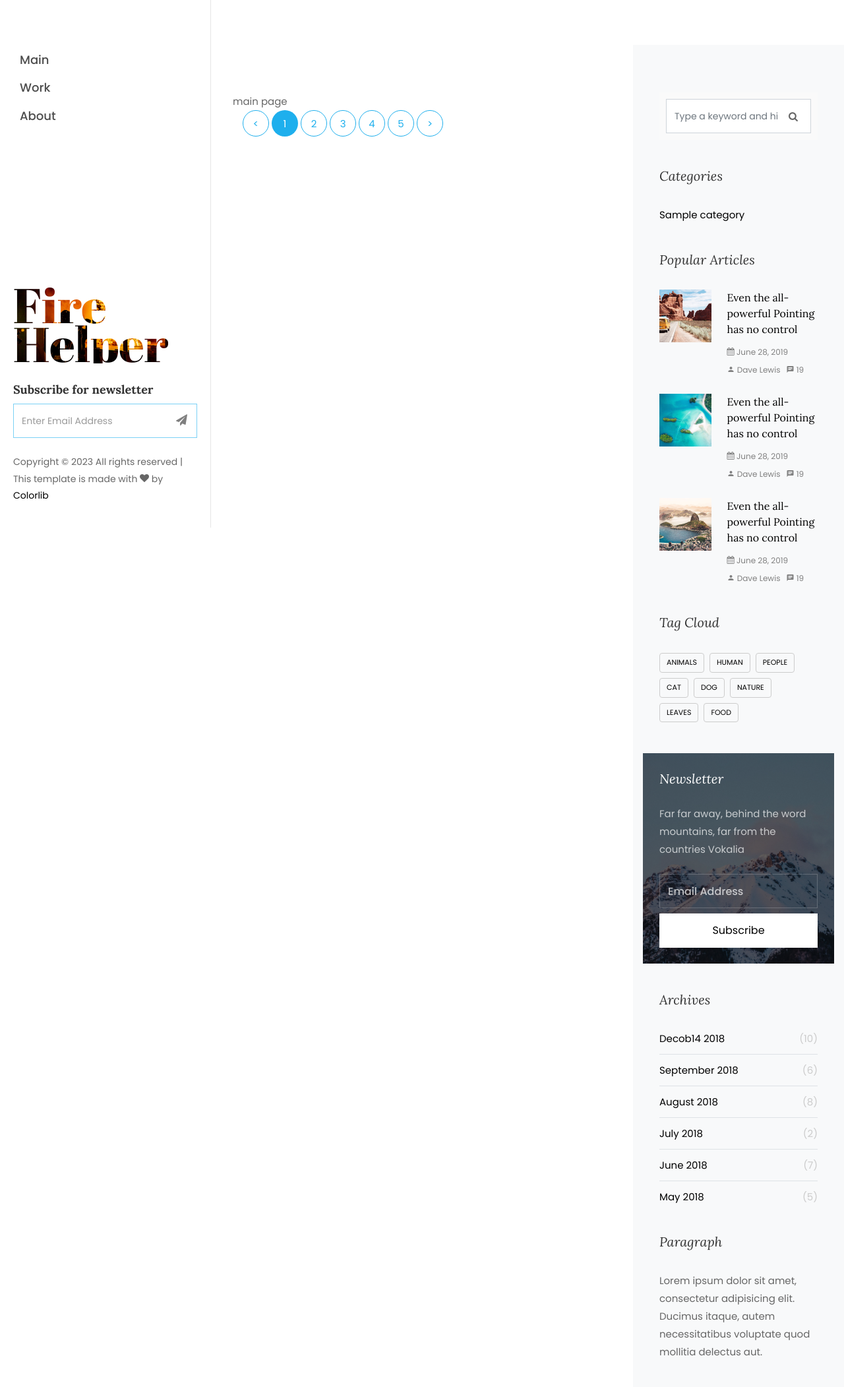
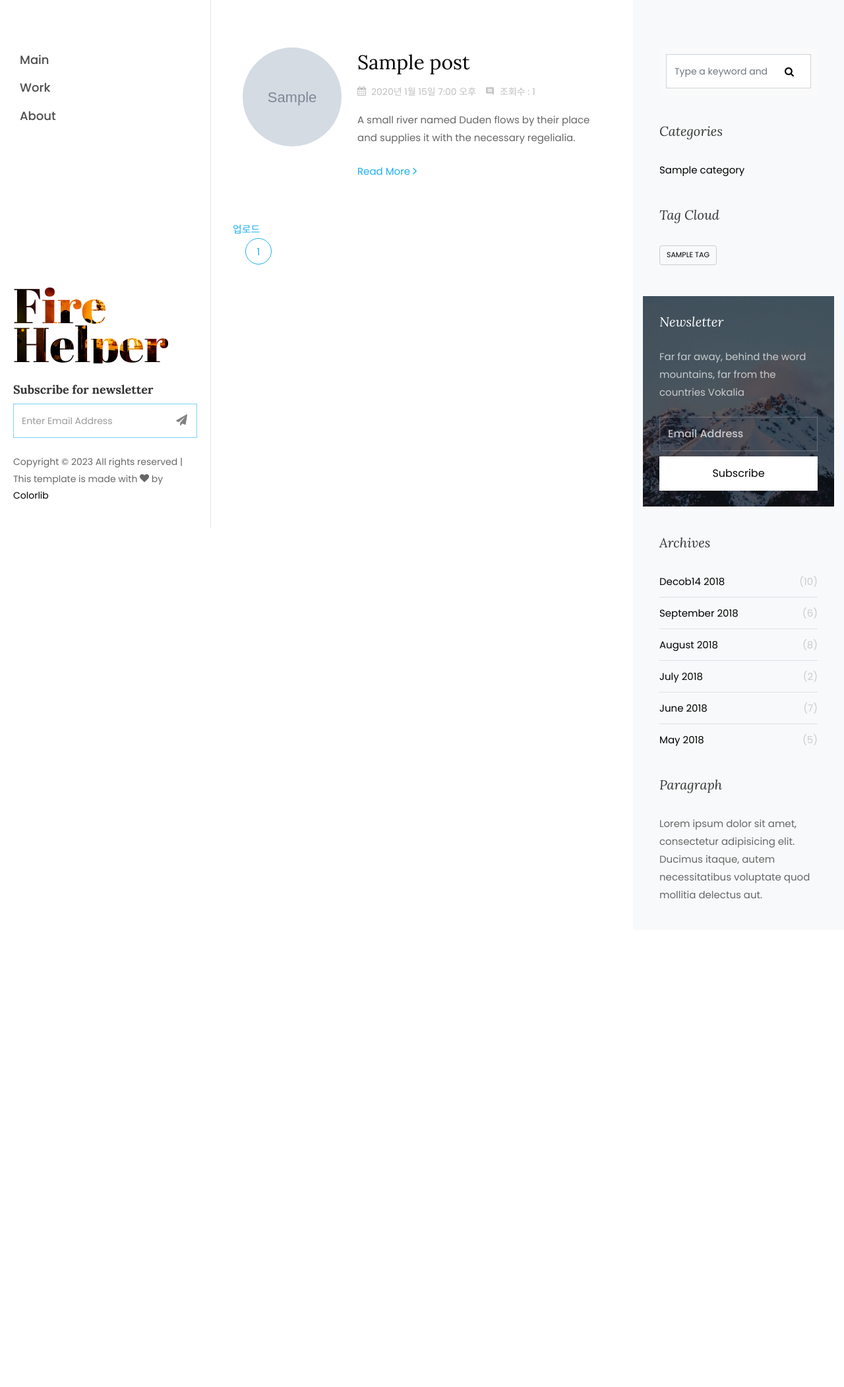
Before and after one commit to Alexmint001/Django_Blog, a Django app: page /blog/ in a window 1280 px wide. Shown: the whole page at 66% size. After the commit the page ends 1363 px from the top, so only its background shows below. Run offline with Django 4.2, Linux system fonts and the light colour scheme; tables that the repository leaves empty hold one stand-in row (values such as "Sample post"); grey boxes marked "Sample" are stand-in pictures; parts of the project's set-up code (start-up, migrations or seed data) failed here and were passed over; some libraries are stand-ins or nearby versions; some web fonts are replaced.

Commit message:
댓글 추가 삭제 수정 기능, 페이지네이션, 함수로 구현한 기능 클래스로 변경

```diff
--- a/blog/forms.py
+++ b/blog/forms.py
@@ -1,5 +1,5 @@
 from django import forms
-from .models import Post, Comment, Tag, Category
+from .models import Post, Comment, Tag
 
 class TagForm(forms.ModelForm):
     class Meta:
--- a/blog/models.py
+++ b/blog/models.py
@@ -31,7 +31,7 @@ class Post(models.Model):
 
 class Comment(models.Model):
     post = models.ForeignKey(
-        Post, on_delete=models.CASCADE
+        Post, on_delete=models.CASCADE, related_name='comments'
     )
     author = models.ForeignKey(
         User, on_delete=models.SET_NULL, null=True
--- a/blog/urls.py
+++ b/blog/urls.py
@@ -4,14 +4,14 @@ from . import views
 app_name = 'blog'
 
 urlpatterns = [
-    # 카테고리 반영은 보류
-    # path('', views.post_main, name = 'post_main'),
-    # path('<str:category_name>/', views.post_list, name = 'post_list'),
     path('', views.post_list, name = 'post_list'),
     path('new/', views.post_new, name='post_new'),
     path('<int:pk>/', views.post_detail, name='post_detail'),
     path('<int:pk>/edit/', views.post_edit, name='post_edit'),
     path('<int:pk>/delete/', views.post_delete, name='post_delete'),
-    path('<str:category_name>/', views.CategoryView, name='category'),
-    # path('tag/<str:tag>/', views.posttag, name='posttag'),
+    path('<str:category_name>/', views.categoryview, name='category'),
+    path('tag/<str:tag_name>/', views.tagview, name='tagview'),
+    path('<int:pk>/comment/new/', views.comment_new, name='comment_new'),
+    path('<int:pk>/comment/edit/', views.comment_edit, name='comment_edit'),
+    path('<int:pk>/comment/delete/', views.comment_delete, name='comment_delete'),
 ]
--- a/blog/views.py
+++ b/blog/views.py
@@ -12,6 +12,10 @@ class PostListView(ListView):
     model = Post
     ordering = '-pk'
 
+    template_name = 'blog/post_list.html'
+    context_object_name = 'posts'
+    paginate_by = 5
+
     def get_queryset(self):
         queryset = super().get_queryset()
         q = self.request.GET.get('q', '')
@@ -21,7 +25,6 @@ class PostListView(ListView):
         return queryset
 
 post_list = PostListView.as_view()
-
 
 class PostCreateView(LoginRequiredMixin, CreateView):
     model = Post
@@ -35,7 +38,6 @@ class PostCreateView(LoginRequiredMixin, CreateView):
         return super().form_valid(form)
 
 post_new = PostCreateView.as_view()
-
 
 class PostDetailView(DetailView):
     model = Post
@@ -58,11 +60,13 @@ post_detail = PostDetailView.as_view()
 class PostUpdateView(UserPassesTestMixin, UpdateView):
     model = Post
     form_class = PostForm
-    success_url = reverse_lazy('blog:post_list')
     template_name = 'blog/form.html'
 
     def test_func(self):
         return self.get_object().author == self.request.user
+
+    def get_success_url(self):
+        return reverse_lazy('blog:post_detail', kwargs = {'pk':self.object.pk})
 
 
 post_edit = PostUpdateView.as_view()
@@ -78,38 +82,107 @@ class PostDeleteView(UserPassesTestMixin, DeleteView):
 post_delete = PostDeleteView.as_view()
 
 
+class CategoryListView(ListView):
+    model = Post
+    template_name = 'blog/category.html'
+    context_object_name = 'posts'
+    paginate_by = 5
+    ordering = '-pk'
 
+    def get_queryset(self):
+        # 카테고리 별 검색 기능
+        self.category = get_object_or_404(Category, name=self.kwargs['category_name'])
+        qc = super().get_queryset().filter(category=self.category)
+
+        q = self.request.GET.get('q', '')
+        if q:
+            qc = qc.filter(Q(title__icontains=q) | Q(content__icontains=q))
+        return qc
+
+    def get_context_data(self, **kwargs):
+        context = super().get_context_data(**kwargs)
+        context["category_name"] = self.category.name
+        context["categories"] = Category.objects.all()
+        return context
+
+categoryview = CategoryListView.as_view()
+
+
+class TagListView(ListView):
+    model = Post
+    template_name = 'blog/posttag.html'
+    context_object_name = 'tagposts'
+    paginate_by = 5
+    ordering = '-pk'
+
+    def get_queryset(self):
+        # 태그 별 검색 기능
+        self.tag = get_object_or_404(Tag, name=self.kwargs['tag_name'])
+        qt = super().get_queryset().filter(tags__name=self.tag)
+
+        q = self.request.GET.get('q', '')
+        if q:
+            qt = qt.filter(Q(title__icontains=q) | Q(content__icontains=q))
+        return qt
+
+    def get_context_data(self, **kwargs):
+        context = super().get_context_data(**kwargs)
+        context["tag_name"] = self.tag.name
+        context["tags"] = Tag.objects.all()
+        return context
+
+tagview = TagListView.as_view()
+
+
+class CommentCreateView(LoginRequiredMixin, CreateView):
+    model = Comment
+    form_class = CommentForm
+    template_name = 'blog/form.html'
+
+    def form_valid(self, form):
+        post = get_object_or_404(Post, pk=self.kwargs['pk'])
+        comment = form.save(commit=False)
+        comment.author = self.request.user
+        comment.post = post
+        return super().form_valid(form)
+
+    def get_success_url(self):
+        return reverse_lazy('blog:post_detail', kwargs = {'pk':self.object.post.pk})
+
+comment_new = CommentCreateView.as_view()
+
+class CommentUpdateView(UserPassesTestMixin, UpdateView):
+    model = Comment
+    form_class = CommentForm
+    template_name = 'blog/form.html'
+
+    def test_func(self):
+        return self.get_object().author == self.request.user
+
+    def form_valid(self, form):
+        comment = get_object_or_404(Comment, pk=self.kwargs['pk'])
+        form.instance.author = self.request.user
+        form.instance.post = comment.post
+        return super().form_valid(form)
+
+    def get_success_url(self):
+        return reverse_lazy('blog:post_detail', kwargs = {'pk':self.object.post.pk})
+
+comment_edit = CommentUpdateView.as_view()
+
+class CommentDeleteView(UserPassesTestMixin, DeleteView):
+    model = Comment
+
+    def test_func(self):
+        return self.get_object().author == self.request.user
+
+    def get_success_url(self):
+        return reverse_lazy('blog:post_detail', kwargs = {'pk':self.object.post.pk})
+
+comment_delete = CommentDeleteView.as_view()
+
+## CBV로 변경 필요
 def _404_errorpage(request, pk):
 # 삭제된 게시물 접속 시 404 에러페이지 구현
     object = get_object_or_404(Post, pk=pk)
     return render(request, '404.html', {'object':object})
-
-
-def CategoryView(request, category_name):
-    # category = get_object_or_404(Category, name=category_name)
-    # category_posts = Post.objects.filter(category = category)
-    # categories = Category.objects.all()
-    # return render(
-    #     request,
-    #     "blog/category.html",
-    #     {
-    #         "category_name": category_name,
-    #         "category_posts": category_posts,
-    #     },
-    # )
-    page = request.GET.get("page")
-    category = get_object_or_404(Category, name=category_name)
-    category_posts = Post.objects.filter(category=category)
-    paginator = Paginator(category_posts, 5)
-    posts = paginator.get_page(page)
-    categories = Category.objects.all()
-    return render(
-        request,
-        "blog/category.html",
-        {
-            "category_name": category_name,
-            "category_posts": category_posts,
-            "categories": categories,
-            "posts": posts,
-        },
-    )
--- a/firehelper/settings.py
+++ b/firehelper/settings.py
@@ -63,6 +63,7 @@ TEMPLATES = [
         'OPTIONS': {
             'context_processors': [
                 'utils.context_processors.categories',
+                'utils.context_processors.tags',
                 'django.template.context_processors.debug',
                 'django.template.context_processors.request',
                 'django.contrib.auth.context_processors.auth',
--- a/templates/base.html
+++ b/templates/base.html
@@ -38,8 +38,8 @@
         <aside id="colorlib-aside" role="complementary" class="js-fullheight">
             <nav id="colorlib-main-menu" role="navigation">
                 <ul>
-                    <li><a href="{% url 'blog:post_list' %}">Main</a></li>
-                    <li><a href="#">Work</a></li>
+                    <li><a href="#">Main</a></li>
+                    <li><a href="{% url 'blog:post_list' %}">Work</a></li>
                     <li><a href="{% url 'main:about' %}">About</a></li>
                 </ul>
             </nav>
--- a/templates/base_detail.html
+++ b/templates/base_detail.html
@@ -1,5 +1,6 @@
 {% extends 'base.html' %}
 {% block base %}
+
 {% block content %}
 {% endblock %}
 {% load static %}
@@ -9,9 +10,8 @@
     <div class="sidebar-box pt-md-4">
         <form action="#" class="search-form">
             <div class="form-group">
-                <span class="icon icon-search"></span>
-                <input type="text" class="form-control"
-                    placeholder="Type a keyword and hit enter">
+                <button class="icon icon-search" type="submit" style="border:none; background-color:white"></button>
+                <input name="q" type="search" class="form-control" placeholder="Type a keyword and hit enter">
             </div>
         </form>
     </div>
@@ -29,58 +29,14 @@
     </div>
 
     <div class="sidebar-box ftco-animate">
-        <h3 class="sidebar-heading">Popular Articles</h3>
-        <div class="block-21 mb-4 d-flex">
-            <a class="blog-img mr-4" style="background-image: url(images/image_1.jpg);"></a>
-            <div class="text">
-                <h3 class="heading"><a href="#">Even the all-powerful Pointing has no
-                        control</a></h3>
-                <div class="meta">
-                    <div><a href="#"><span class="icon-calendar"></span> June 28, 2019</a></div>
-                    <div><a href="#"><span class="icon-person"></span> Dave Lewis</a></div>
-                    <div><a href="#"><span class="icon-chat"></span> 19</a></div>
-                </div>
-            </div>
-        </div>
-        <div class="block-21 mb-4 d-flex">
-            <a class="blog-img mr-4" style="background-image: url(images/image_2.jpg);"></a>
-            <div class="text">
-                <h3 class="heading"><a href="#">Even the all-powerful Pointing has no
-                        control</a></h3>
-                <div class="meta">
-                    <div><a href="#"><span class="icon-calendar"></span> June 28, 2019</a></div>
-                    <div><a href="#"><span class="icon-person"></span> Dave Lewis</a></div>
-                    <div><a href="#"><span class="icon-chat"></span> 19</a></div>
-                </div>
-            </div>
-        </div>
-        <div class="block-21 mb-4 d-flex">
-            <a class="blog-img mr-4" style="background-image: url(images/image_3.jpg);"></a>
-            <div class="text">
-                <h3 class="heading"><a href="#">Even the all-powerful Pointing has no
-                        control</a></h3>
-                <div class="meta">
-                    <div><a href="#"><span class="icon-calendar"></span> June 28, 2019</a></div>
-                    <div><a href="#"><span class="icon-person"></span> Dave Lewis</a></div>
-                    <div><a href="#"><span class="icon-chat"></span> 19</a></div>
-                </div>
-            </div>
-        </div>
+        <h3 class="sidebar-heading">Tag Cloud</h3>
+        <ul class="tagcloud">
+            {% for tag in tags %}
+            <a href="{% url 'blog:tagview' tag.name %}" class="tag-cloud-link">{{ tag.name }}</a>
+            {% endfor %}
+        </ul>
     </div>
 
-    <div class="sidebar-box ftco-animate">
-        <h3 class="sidebar-heading">Tag Cloud</h3>
-        <ul class="tagcloud">
-            <a href="#" class="tag-cloud-link">animals</a>
-            <a href="#" class="tag-cloud-link">human</a>
-            <a href="#" class="tag-cloud-link">people</a>
-            <a href="#" class="tag-cloud-link">cat</a>
-            <a href="#" class="tag-cloud-link">dog</a>
-            <a href="#" class="tag-cloud-link">nature</a>
-            <a href="#" class="tag-cloud-link">leaves</a>
-            <a href="#" class="tag-cloud-link">food</a>
-        </ul>
-    </div>
 
     <div class="sidebar-box subs-wrap img py-4" style="background-image: url(images/bg_1.jpg);">
         <div class="overlay"></div>
@@ -113,12 +69,12 @@
         <p>Lorem ipsum dolor sit amet, consectetur adipisicing elit. Ducimus itaque, autem
             necessitatibus voluptate quod mollitia delectus aut.</p>
     </div>
-</div><!-- END COL -->
+</div>
+</div>
 </div>
 </div>
 </section>
-</div><!-- END COLORLIB-MAIN -->
-</div><!-- END COLORLIB-PAGE -->
+</div>
 
 <!-- loader -->
 <div id="ftco-loader" class="show fullscreen"><svg class="circular" width="48px" height="48px">
--- a/templates/blog/category.html
+++ b/templates/blog/category.html
@@ -8,7 +8,7 @@
                     <div class="row d-flex">
                         <div class="col-xl-8 py-5 px-md-5">
                             <div class="row pt-md-4">
-                                {% for post in category_posts %}
+                                {% for post in posts %}
                                 <div class="col-md-12">
                                     <div class="blog-entry ftco-animate d-md-flex">
                                         <a href="#" class="img img-2" style="background-image: url({% if post.image_upload %}{{ post.image_upload.url }}{% else %}{% static 'images/empty_image.jpg' %}{% endif %})"></a>
--- a/templates/blog/post_list.html
+++ b/templates/blog/post_list.html
@@ -1,26 +1,56 @@
 {% extends 'base_detail.html' %}
 {% block content %}
+{% load static %}
 
-<h1>메인페이지</h1>
 <div id="colorlib-main">
     <section class="ftco-section ftco-no-pt ftco-no-pb">
         <div class="container">
             <div class="row d-flex">
                 <div class="col-xl-8 py-5 px-md-5">
                     <div class="row pt-md-4">
-                        main page
+                        {% for post in object_list %}
+                                <div class="col-md-12">
+                                    <div class="blog-entry ftco-animate d-md-flex">
+                                        <a href="#" class="img img-2" style="background-image: url({% if post.image_upload %}{{ post.image_upload.url }}{% else %}{% static 'images/empty_image.jpg' %}{% endif %})"></a>
+                                        <div class="text text-2 pl-md-4">
+                                            <h3 class="mb-2"><a href="{% url 'blog:post_detail' post.pk %}">{{ post.title }}</a></h3>
+                                            <div class="meta-wrap">
+                                                <p class="meta">
+                                                    <span><i class="icon-calendar mr-2"></i>{{post.created_at}}</span>
+                                                    <span><i class="icon-comment2 mr-2"></i>조회수 : {{post.view_count}}</span>
+                                                </p>
+                                            </div>
+                                            <p class="mb-4">
+                                                A small river named Duden flows by their place and supplies
+                                                it with the necessary regelialia.
+                                            </p>
+                                            <p>
+                                                <a href="{% url 'blog:post_detail' post.pk %}" class="btn-custom">
+                                                    Read More
+                                                    <span class="ion-ios-arrow-forward"></span>
+                                                </a>
+                                            </p>
+                                        </div>
+                                    </div>
+                                </div>
+                                {% endfor %}
+                                <a href="{% url 'blog:post_new' %}">업로드</a>
                     </div>
                     <div class="row">
                         <div class="col">
                             <div class="block-27">
                                 <ul>
-                                    <li><a href="#">&lt;</a></li>
-                                    <li class="active"><span>1</span></li>
-                                    <li><a href="#">2</a></li>
-                                    <li><a href="#">3</a></li>
-                                    <li><a href="#">4</a></li>
-                                    <li><a href="#">5</a></li>
-                                    <li><a href="#">&gt;</a></li>
+                                    {% if page_obj.has_previous %}
+                                        <li><a href="?page={{page_obj.previous_page_number}}">&lt;</a></li>
+                                    {% endif %}
+
+                                    {% for p in page_obj.paginator.page_range %}
+                                        <li><a href="?page={{p}}" class="mx-1">{{p}}</a></li>
+                                    {% endfor %}
+
+                                    {% if page_obj.has_next %}
+                                            <li><a href="?page={{page_obj.next_page_number}}">&gt;</a></li>
+                                    {% endif %}
                                 </ul>
                             </div>
                         </div>
--- a/utils/context_processors.py
+++ b/utils/context_processors.py
@@ -1,6 +1,11 @@
-from blog.models import Category
+from blog.models import Category, Tag, Comment
 
 def categories(request):
     return {
         'categories': Category.objects.all(),
             }
+
+def tags(request):
+    return {
+        'tags': Tag.objects.all(),
+            }
```
Also changed, not shown: accounts/views.py (+10 -1 lines), templates/blog/post_detail.html (+29 -23 lines), templates/blog/posttag.html (added, +59 -0 lines), blog/migrations/0012_alter_comment_post_recomment.py (added), blog/migrations/0013_delete_recomment.py (added).
